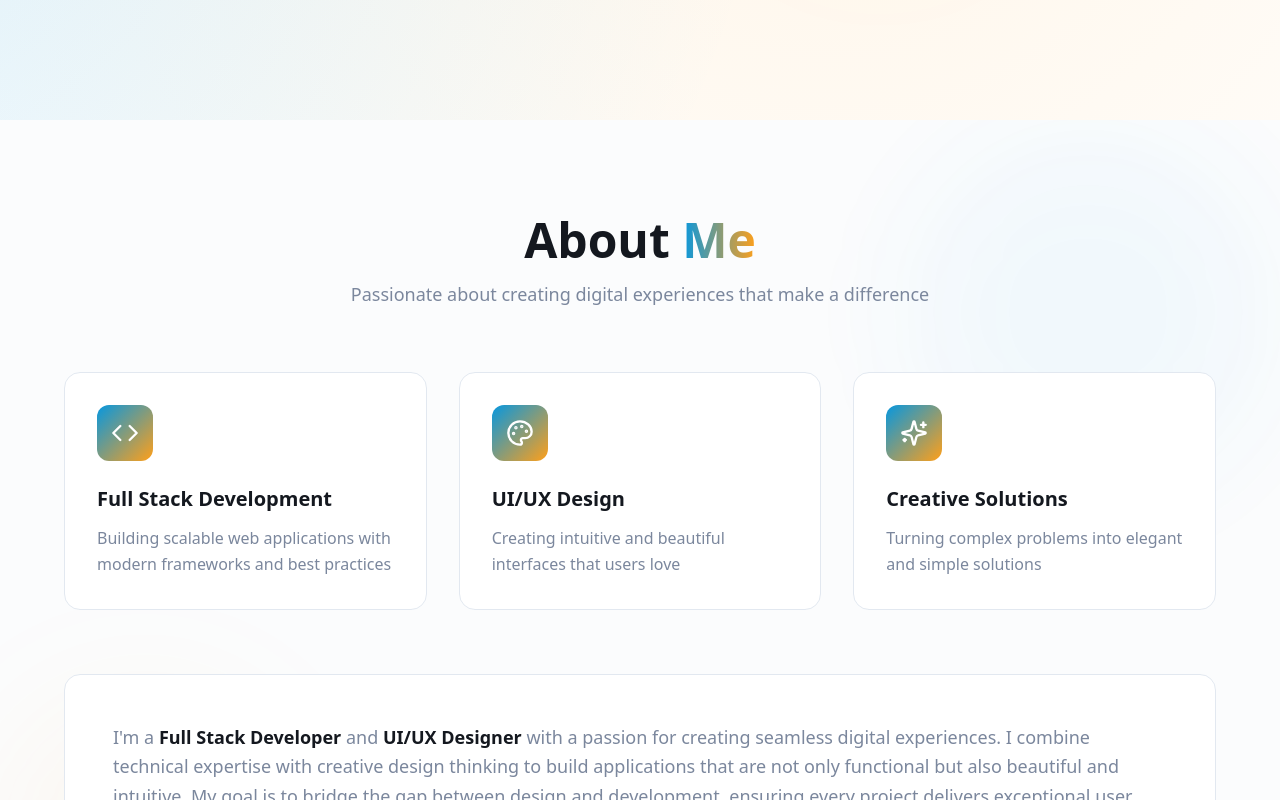
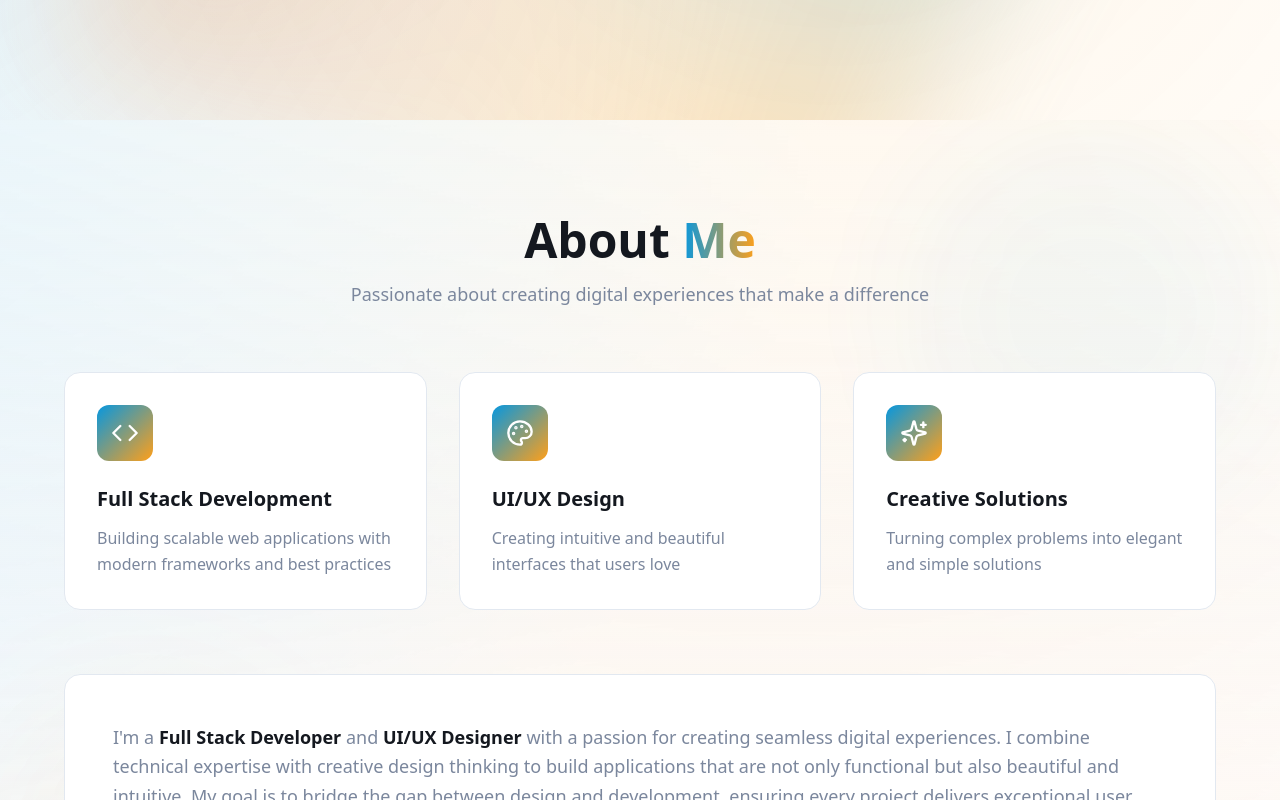
Before and after one commit to winner16/Portfolio25, a React (Vite) app: page / in a window 1280 px wide. Shown: the part 680-1480 px from the top of the page. Built offline with nearby package versions, Linux system fonts and the light colour scheme; the HTML template or start-up script is replaced by a standard one.

Commit message:
Enhance background dynamics
Implement dynamic background effects across various sections of the portfolio. This includes adding animated mesh gradients and layered gradient backgrounds with new animations like `mesh-move` and `gradient-xy` to increase visual depth and interactivity.

```diff
--- a/src/components/portfolio/About.tsx
+++ b/src/components/portfolio/About.tsx
@@ -27,7 +27,10 @@ const About = () => {
   ];
 
   return (
-    <section id="about" className="py-24 bg-muted/30 relative overflow-hidden">
+    <section id="about" className="py-24 relative overflow-hidden bg-gradient-to-b from-background via-muted/20 to-background">
+      {/* Dynamic mesh gradient background */}
+      <div className="absolute inset-0 bg-gradient-mesh opacity-10 animate-gradient-xy" />
+
       {/* Parallax background decorations */}
       <div
         className="absolute top-0 right-0 w-96 h-96 bg-primary/5 rounded-full blur-3xl animate-pulse-slow"
--- a/src/components/portfolio/Certifications.tsx
+++ b/src/components/portfolio/Certifications.tsx
@@ -55,6 +55,9 @@ const Certifications = () => {
 
   return (
     <section id="certifications" className="py-24 bg-muted/30 relative overflow-hidden">
+      {/* Dynamic gradient background */}
+      <div className="absolute inset-0 bg-gradient-to-tr from-accent/5 via-transparent to-primary/5 animate-gradient-xy" />
+
       {/* Parallax background decorations */}
       <div
         className="absolute top-0 left-0 w-96 h-96 bg-primary/5 rounded-full blur-3xl animate-pulse-slow"
--- a/src/components/portfolio/Education.tsx
+++ b/src/components/portfolio/Education.tsx
@@ -27,6 +27,9 @@ const Education = () => {
 
   return (
     <section id="education" className="py-24 relative overflow-hidden">
+      {/* Dynamic background layers */}
+      <div className="absolute inset-0 bg-gradient-to-bl from-primary/5 via-transparent to-accent/5 animate-gradient-xy" />
+
       {/* Parallax floating decorations */}
       <div
         className="absolute bottom-0 left-0 w-64 h-64 bg-accent/5 rounded-full blur-3xl animate-float"
--- a/src/components/portfolio/Hero.tsx
+++ b/src/components/portfolio/Hero.tsx
@@ -16,7 +16,8 @@ const Hero = () => {
       id="home"
       className="min-h-screen flex items-center justify-center relative overflow-hidden"
     >
-      {/* Animated background gradient */}
+      {/* Dynamic mesh gradient background */}
+      <div className="absolute inset-0 bg-gradient-mesh opacity-30 animate-mesh-move blur-3xl" />
       <div className="absolute inset-0 bg-[radial-gradient(circle_at_30%_50%,hsl(var(--primary)/0.15),transparent_50%),radial-gradient(circle_at_70%_50%,hsl(var(--accent)/0.1),transparent_50%)] animate-gradient-shift bg-[length:200%_200%]" />
 
       {/* Parallax floating elements */}
--- a/src/components/portfolio/Projects.tsx
+++ b/src/components/portfolio/Projects.tsx
@@ -38,6 +38,9 @@ const Projects = () => {
 
   return (
     <section id="projects" className="py-24 bg-muted/30 relative overflow-hidden">
+      {/* Dynamic gradient background */}
+      <div className="absolute inset-0 bg-gradient-to-br from-primary/5 via-transparent to-accent/5 animate-gradient-xy" />
+
       {/* Parallax floating decorations */}
       <div
         className="absolute top-0 right-0 w-80 h-80 bg-primary/5 rounded-full blur-3xl animate-float"
--- a/src/components/portfolio/Skills.tsx
+++ b/src/components/portfolio/Skills.tsx
@@ -27,7 +27,10 @@ const Skills = () => {
   ];
 
   return (
-    <section id="skills" className="py-24 relative overflow-hidden">
+    <section id="skills" className="py-24 relative overflow-hidden bg-gradient-to-b from-background via-primary/5 to-background">
+      {/* Animated mesh background */}
+      <div className="absolute inset-0 bg-gradient-mesh opacity-10 animate-mesh-move" />
+
       {/* Parallax background decorations */}
       <div
         className="absolute top-0 left-0 w-96 h-96 bg-accent/5 rounded-full blur-3xl animate-pulse-slow"
--- a/src/index.css
+++ b/src/index.css
@@ -42,9 +42,15 @@ All colors MUST be HSL.
     --gradient-primary: linear-gradient(135deg, hsl(200, 95%, 45%), hsl(210, 100%, 60%));
     --gradient-accent: linear-gradient(135deg, hsl(35, 100%, 55%), hsl(25, 100%, 60%));
     --gradient-dark: linear-gradient(135deg, hsl(220, 25%, 10%), hsl(220, 30%, 15%));
+    --gradient-mesh: radial-gradient(at 40% 20%, hsl(200, 95%, 45%) 0px, transparent 50%),
+                     radial-gradient(at 80% 0%, hsl(35, 100%, 55%) 0px, transparent 50%),
+                     radial-gradient(at 0% 50%, hsl(210, 100%, 60%) 0px, transparent 50%),
+                     radial-gradient(at 80% 100%, hsl(25, 100%, 60%) 0px, transparent 50%),
+                     radial-gradient(at 0% 100%, hsl(200, 95%, 50%) 0px, transparent 50%);
 
     --shadow-soft: 0 4px 20px hsla(200, 95%, 45%, 0.1);
     --shadow-glow: 0 0 40px hsla(200, 95%, 45%, 0.2);
+    --shadow-colored: 0 10px 40px -10px hsla(200, 95%, 45%, 0.3);
 
     --transition-smooth: all 0.3s cubic-bezier(0.4, 0, 0.2, 1);
     --transition-bounce: all 0.5s cubic-bezier(0.68, -0.55, 0.265, 1.55);
@@ -98,9 +104,15 @@ All colors MUST be HSL.
     --gradient-primary: linear-gradient(135deg, hsl(200, 95%, 55%), hsl(210, 100%, 65%));
     --gradient-accent: linear-gradient(135deg, hsl(35, 100%, 60%), hsl(25, 100%, 65%));
     --gradient-dark: linear-gradient(135deg, hsl(220, 25%, 8%), hsl(220, 30%, 12%));
+    --gradient-mesh: radial-gradient(at 40% 20%, hsl(200, 95%, 55%) 0px, transparent 50%),
+                     radial-gradient(at 80% 0%, hsl(35, 100%, 60%) 0px, transparent 50%),
+                     radial-gradient(at 0% 50%, hsl(210, 100%, 65%) 0px, transparent 50%),
+                     radial-gradient(at 80% 100%, hsl(25, 100%, 65%) 0px, transparent 50%),
+                     radial-gradient(at 0% 100%, hsl(200, 95%, 60%) 0px, transparent 50%);
 
     --shadow-soft: 0 4px 20px hsla(200, 95%, 55%, 0.15);
     --shadow-glow: 0 0 40px hsla(200, 95%, 55%, 0.25);
+    --shadow-colored: 0 10px 40px -10px hsla(200, 95%, 55%, 0.35);
     --sidebar-background: 240 5.9% 10%;
     --sidebar-foreground: 240 4.8% 95.9%;
     --sidebar-primary: 224.3 76.3% 48%;
--- a/tailwind.config.ts
+++ b/tailwind.config.ts
@@ -63,6 +63,16 @@ export default {
         md: "calc(var(--radius) - 2px)",
         sm: "calc(var(--radius) - 4px)",
       },
+      backgroundImage: {
+        'gradient-mesh': 'var(--gradient-mesh)',
+        'gradient-primary': 'var(--gradient-primary)',
+        'gradient-accent': 'var(--gradient-accent)',
+      },
+      boxShadow: {
+        'soft': 'var(--shadow-soft)',
+        'glow': 'var(--shadow-glow)',
+        'colored': 'var(--shadow-colored)',
+      },
       keyframes: {
         "accordion-down": {
           from: { height: "0" },
@@ -107,6 +117,21 @@ export default {
         "gradient-shift": {
           "0%, 100%": { backgroundPosition: "0% 50%" },
           "50%": { backgroundPosition: "100% 50%" }
+        },
+        "mesh-move": {
+          "0%, 100%": { transform: "translate(0%, 0%) rotate(0deg)" },
+          "33%": { transform: "translate(5%, -5%) rotate(120deg)" },
+          "66%": { transform: "translate(-5%, 5%) rotate(240deg)" }
+        },
+        "gradient-xy": {
+          "0%, 100%": {
+            "background-size": "400% 400%",
+            "background-position": "left center"
+          },
+          "50%": {
+            "background-size": "200% 200%",
+            "background-position": "right center"
+          }
         }
       },
       animation: {
@@ -120,7 +145,9 @@ export default {
         "glow": "glow 2s ease-in-out infinite",
         "float": "float 3s ease-in-out infinite",
         "pulse-slow": "pulse-slow 3s ease-in-out infinite",
-        "gradient-shift": "gradient-shift 3s ease infinite"
+        "gradient-shift": "gradient-shift 3s ease infinite",
+        "mesh-move": "mesh-move 20s ease-in-out infinite",
+        "gradient-xy": "gradient-xy 15s ease infinite"
       },
     },
   },
```
